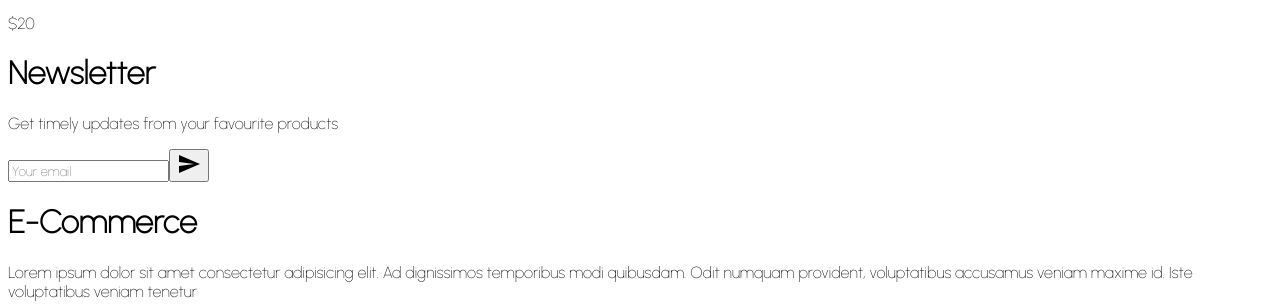
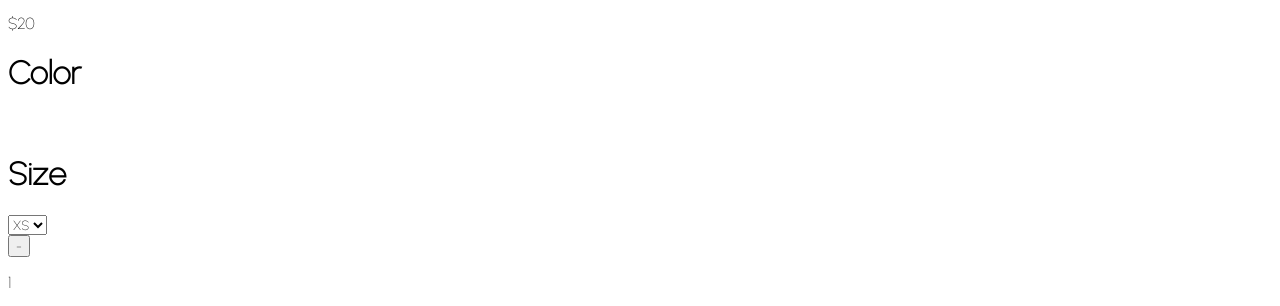
Before and after one commit to DanielMcIntyre2022/MERN-E-Comm-Web-App, a React (Create React App) app in the folder frontend/: page / in a window 1280 px wide. Shown: the part 625-931 px from the top of the page. Built offline with nearby package versions, Linux system fonts and the light colour scheme.

Commit message:
completion of product page component

```diff
--- a/frontend/src/pages/Product.jsx
+++ b/frontend/src/pages/Product.jsx
@@ -19,6 +19,30 @@ function Product() {
                         cumque perferendis doloremque laudantium! Officia fuga itaque natus
                         placeat quam veniam labore suscipit.</p>
                     <p className="mt-5">$20</p>
+                    <div className="filter-container flex justify-between w-50% mt-10 mb-10">
+                        <div className="filter-one">
+                            <h1>Color</h1>
+                            <option></option>
+                        </div>
+                        <div className="filter-two">
+                            <h1>Size</h1>
+                            <select className="p-2 mr-5">
+                                <option>XS</option>
+                                <option>S</option>
+                                <option>M</option>
+                                <option>L</option>
+                                <option>XL</option>
+                            </select>
+                        </div>
+                    </div>
+                    <div className="add-container flex items-center w-50% justify-between">
+                        <div className="amount-container flex items-center">
+                            <button className="remove-btn">-</button>
+                                <p className="amount ml-2 mr-2">1</p>
+                            <button className="add-btn">+</button>
+                        </div>
+                        <button>ADD TO CART</button>
+                    </div>
                 </div>
             </div>
             <NewsLetter/>
```
